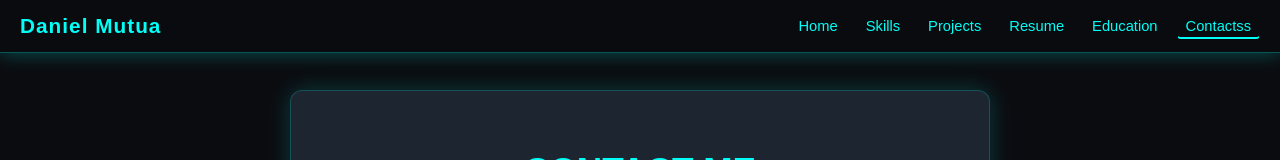
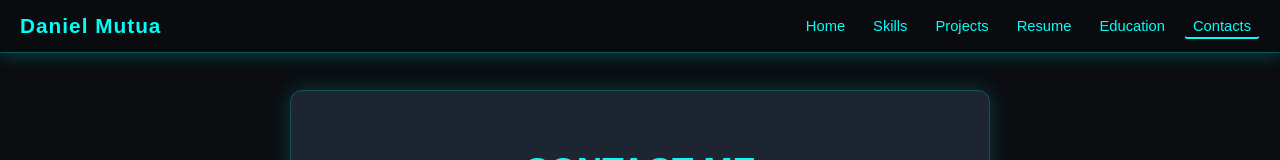
Before and after one commit to Daniel-Mutua/Portfolio-website, a plain HTML site: page Contacts.html in a window 1280 px wide. Shown: the top 160 px of the page. Drawn offline with nearby package versions, Linux system fonts and the light colour scheme.

Commit message:
Update Contacts.html

```diff
--- a/Contacts.html
+++ b/Contacts.html
@@ -424,7 +424,7 @@
       <li><a href="Projects.html">Projects</a></li>
       <li><a href="Resume.html">Resume</a></li>
       <li><a href="Education.html">Education</a></li>
-      <li><a href="Contacts.html" class="active">Contactss</a></li>
+      <li><a href="Contacts.html" class="active">Contacts</a></li>
     </ul>
   </nav>
 
```
